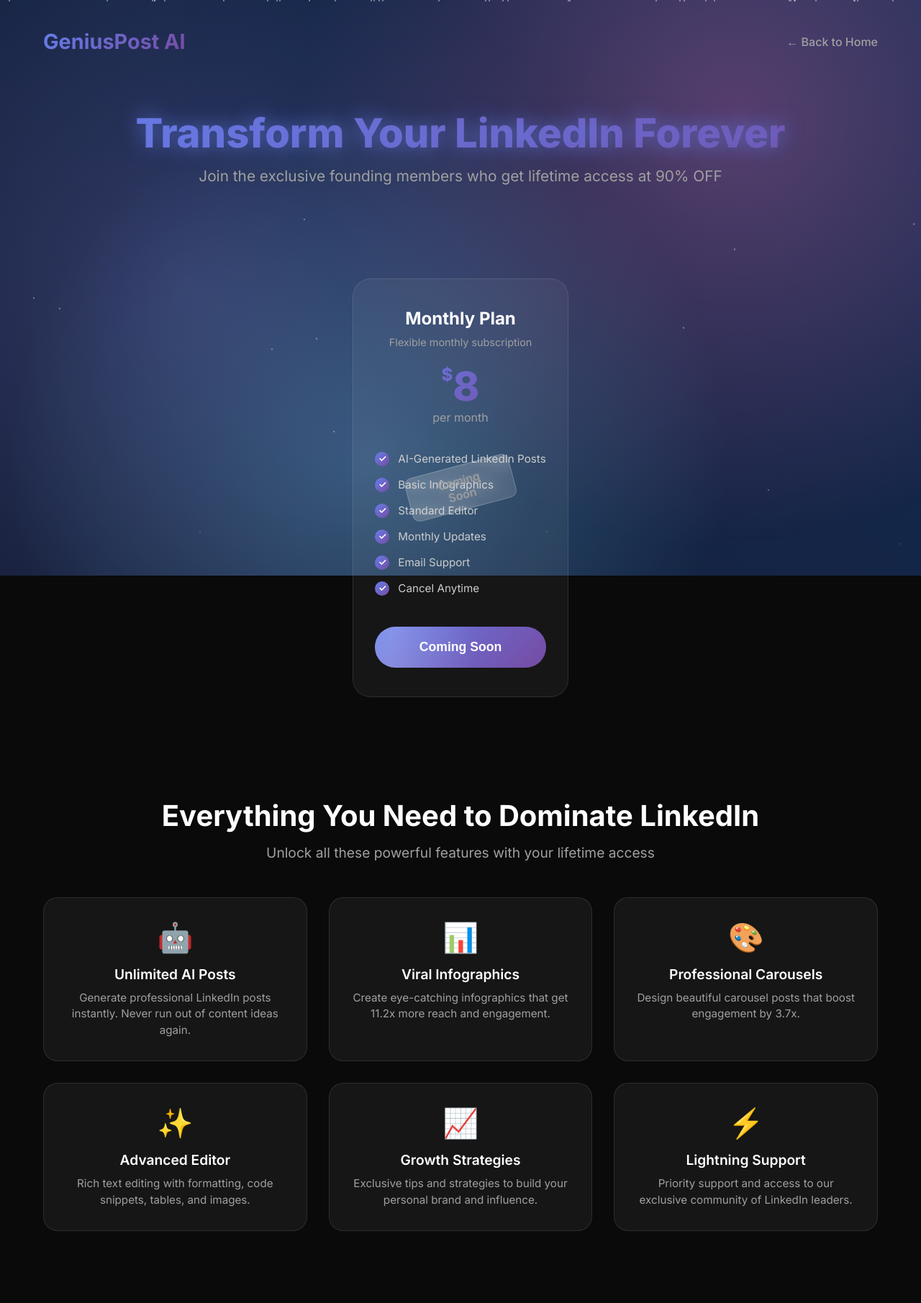
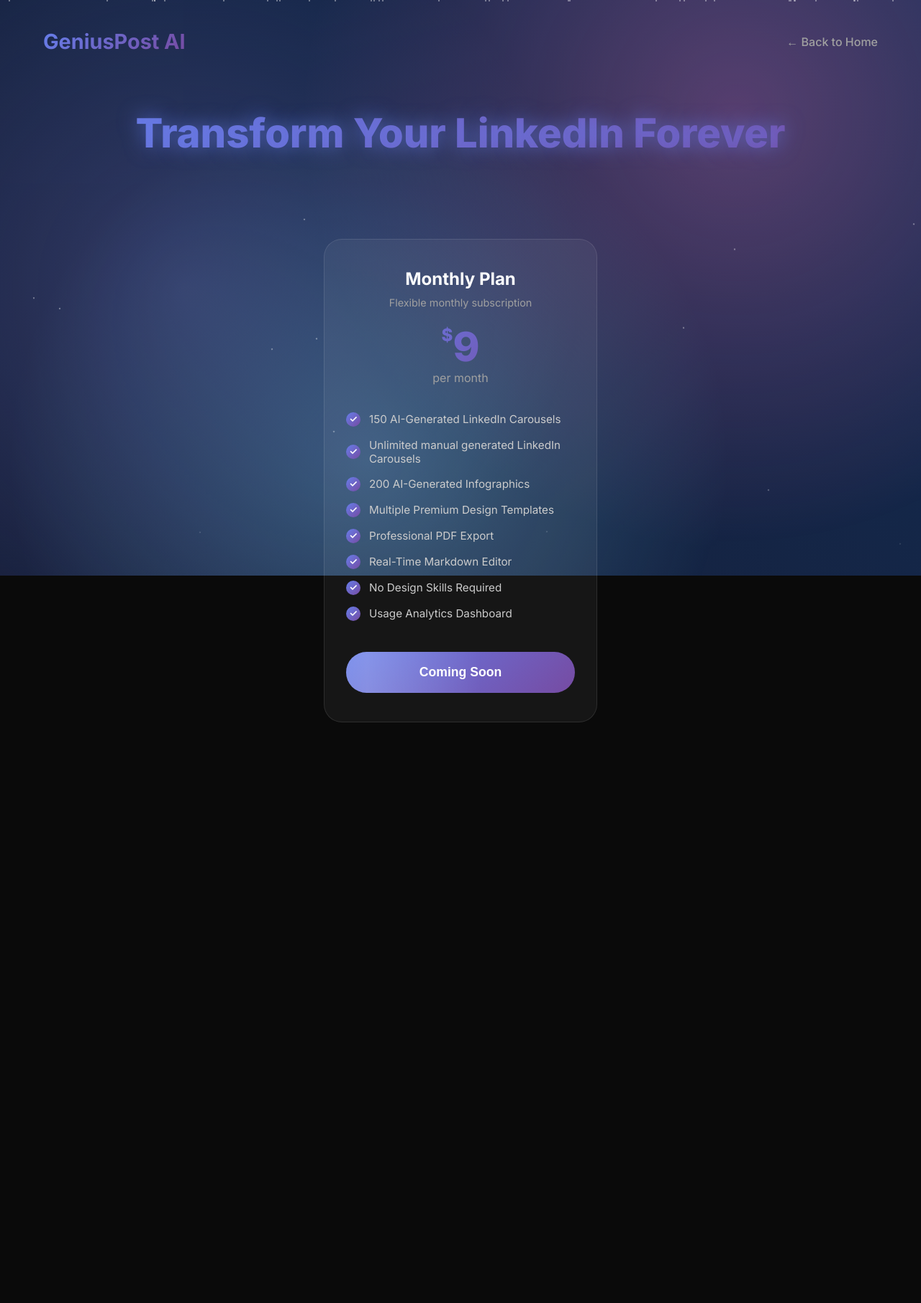
Before and after one commit to prashdash112/stack, a Flask app: page /pricing in a window 1280 px wide. Shown: the whole page at 72% size. After the commit the page ends 1004 px from the top, so only its background shows below. Run offline with Flask 3, Linux system fonts and the light colour scheme; parts of the project's set-up code (start-up, migrations or seed data) failed here and were passed over.

Commit message:
modified pricing page

```diff
--- a/templates/pricing.html
+++ b/templates/pricing.html
@@ -267,7 +267,7 @@
             }
 
         .pricing-card.coming-soon::after {
-            content: 'Coming Soon';
+            /* content: 'Coming Soon'; */
             position: absolute;
             top: 50%;
             left: 50%;
@@ -618,59 +618,12 @@
         <section class="hero">
             <!-- <div class="hero-badge">🔥 LIMITED TIME OFFER - First 100 Customers Only</div> -->
             <h1 class="hero-title">Transform Your LinkedIn Forever</h1>
-            <p class="hero-subtitle">Join the exclusive founding members who get lifetime access at 90% OFF</p>
 
-            <!-- Countdown Timer -->
-            <!-- <div class="countdown-timer">
-                <div class="countdown-item">
-                    <div class="countdown-number" id="hours">23</div>
-                    <div class="countdown-label">Hours</div>
-                </div>
-                <div class="countdown-item">
-                    <div class="countdown-number" id="minutes">45</div>
-                    <div class="countdown-label">Minutes</div>
-                </div>
-                <div class="countdown-item">
-                    <div class="countdown-number" id="seconds">32</div>
-                    <div class="countdown-label">Seconds</div>
-                </div>
-            </div> -->
         </section>
 
         <!-- Pricing Section -->
         <section class="pricing-section">
             <div class="pricing-grid">
-                <!-- Lifetime Deal Card -->
-                <!-- <div class="pricing-card featured">
-                    <div class="pricing-badge">🚀 LAUNCH SPECIAL</div>
-                    <h3 class="pricing-title">Lifetime Access</h3>
-                    <p class="pricing-subtitle">One-time payment, lifetime value</p>
-
-                    <div class="pricing-price">
-                        <div class="price-original">Regular Price: $950</div>
-                        <div class="price-amount">
-                            <span class="price-currency">$</span>95
-                        </div>
-                        <div class="price-period">One-time payment</div>
-                        <div class="price-save">Save $855 (90% OFF)</div>
-                    </div>
-
-                    <ul class="features-list">
-                        <li>Unlimited AI-Generated LinkedIn Posts</li>
-                        <li>Stunning Infographics Creator</li>
-                        <li>Professional Carousel Designer</li>
-                        <li>Advanced Rich Text Editor</li>
-                        <li>All Future Updates & Features</li>
-                        <li>LinkedIn Growth Tips & Strategies</li>
-                        <li>Priority Support & Community</li>
-                        <li>Lifetime Access - No Monthly Fees</li>
-                        <li>Commercial Usage Rights</li>
-                    </ul>
-
-                    <button class="cta-button featured" onclick="handlePayment('lifetime')">
-                        🚀 Get Lifetime Access - $95
-                    </button>
-                </div> -->
 
                 <!-- Monthly Plan Card (Coming Soon) -->
                 <div class="pricing-card coming-soon">
@@ -679,18 +632,20 @@
 
                     <div class="pricing-price">
                         <div class="price-amount">
-                            <span class="price-currency">$</span>8
+                            <span class="price-currency">$</span>9
                         </div>
                         <div class="price-period">per month</div>
                     </div>
 
                     <ul class="features-list">
-                        <li>AI-Generated LinkedIn Posts</li>
-                        <li>Basic Infographics</li>
-                        <li>Standard Editor</li>
-                        <li>Monthly Updates</li>
-                        <li>Email Support</li>
-                        <li>Cancel Anytime</li>
+                        <li>150 AI-Generated LinkedIn Carousels</li>
+                        <li>Unlimited manual generated LinkedIn Carousels</li>
+                        <li>200 AI-Generated Infographics</li>
+                        <li>Multiple Premium Design Templates</li>
+                        <li>Professional PDF Export</li>
+                        <li>Real-Time Markdown Editor</li>
+                        <li>No Design Skills Required</li>
+                        <li>Usage Analytics Dashboard</li>
                     </ul>
 
                     <button class="cta-button" disabled>
@@ -701,7 +656,7 @@
         </section>
 
         <!-- Features Highlight -->
-        <section class="features-highlight">
+        <!-- <section class="features-highlight">
             <h2 class="features-title">Everything You Need to Dominate LinkedIn</h2>
             <p class="features-subtitle">Unlock all these powerful features with your lifetime access</p>
 
@@ -742,7 +697,7 @@
                     <p class="feature-desc">Priority support and access to our exclusive community of LinkedIn leaders.</p>
                 </div>
             </div>
-        </section>
+        </section> -->
 
         <!-- Guarantee Section -->
         <!-- <section class="guarantee-section">
```
